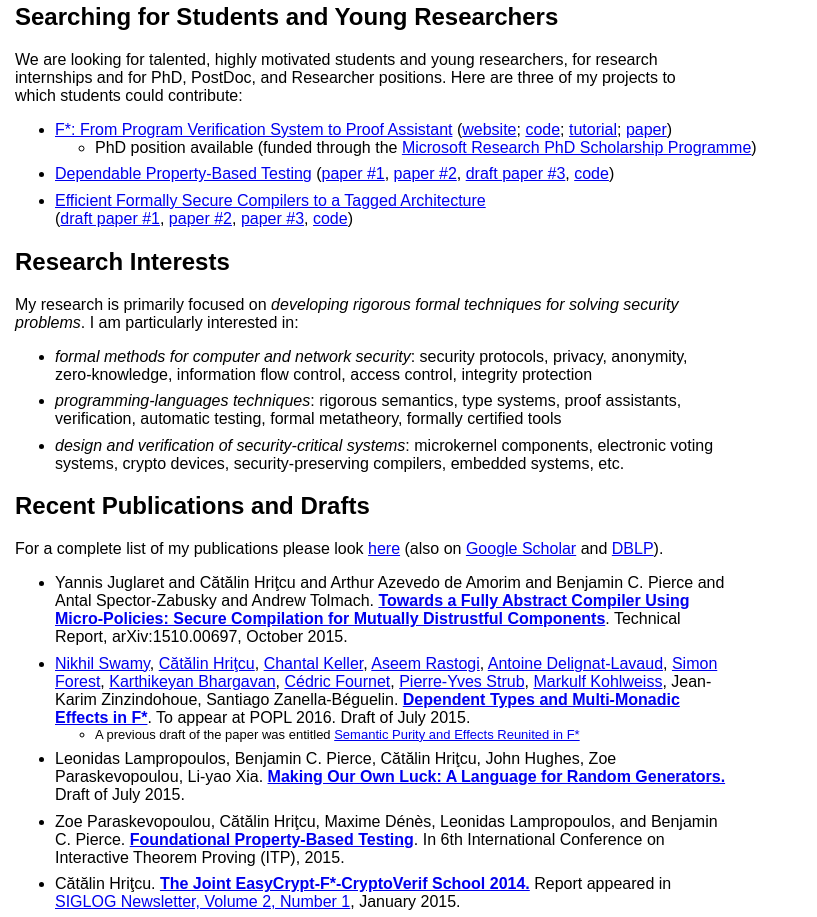
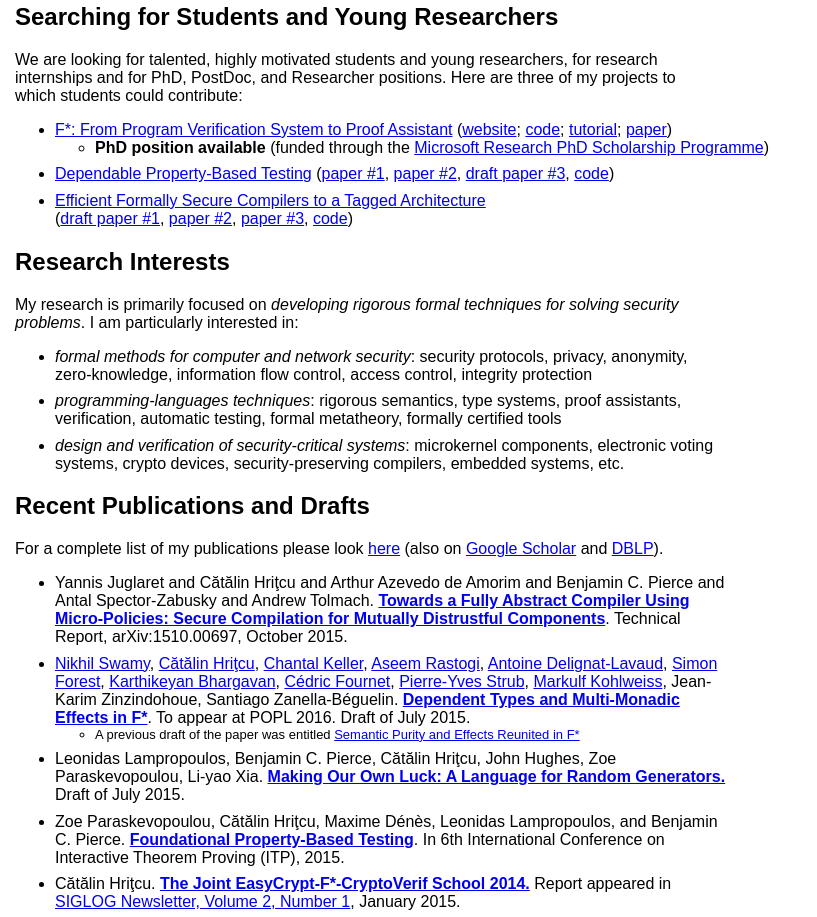
Before and after one commit to catalin-hritcu/catalin-hritcu.github.io, a plain HTML site: page index.html in a window 1280 px wide. Shown: the part 796-1713 px from the top of the page, without its empty margins (0-817 px from the left). Drawn offline with Linux system fonts and the light colour scheme.

Commit message:
pre-distrib

```diff
--- a/index.html
+++ b/index.html
@@ -139,7 +139,7 @@ could contribute:
  <a href="https://github.com/FStarLang/FStar">code</a>;
  <a href="https://www.fstar-lang.org/tutorial">tutorial</a>;
  <a href="https://www.fstar-lang.org/papers/mumon/">paper</a>)
-   <ul><li>PhD position available (funded through the
+   <ul><li><b>PhD position available</b> (funded through the
            <a href="http://research.microsoft.com/en-us/collaboration/global/apply-europe.aspx">Microsoft Research PhD Scholarship Programme</a>)</li>
    </ul>
   </li>
```
